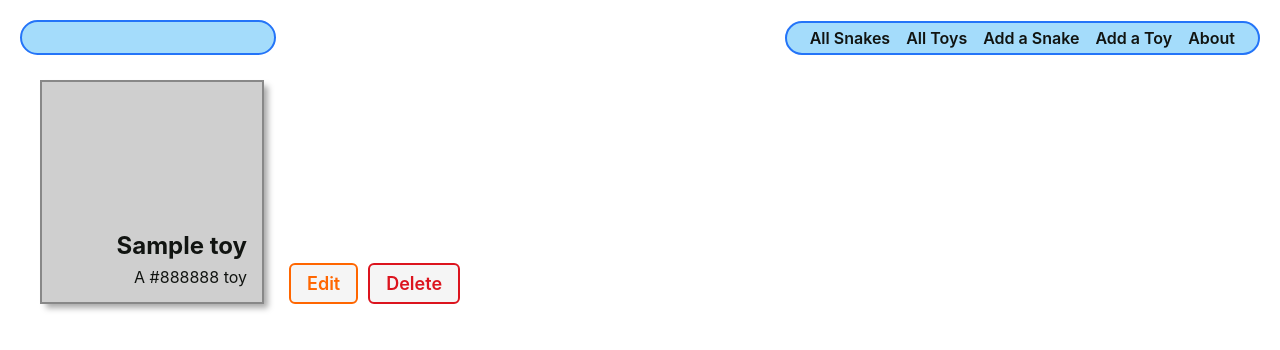
After one commit to MrManilex/snake-collector, a Django app: page /toys/1/ in a window 1280 px wide. The commit adds this page. Shown: the top 350 px of the page. Run offline with Django 4.2, Linux system fonts and the light colour scheme; tables that the repository leaves empty hold one stand-in row (values such as "Sample post").

Commit message:
create details and index views

```diff
--- /dev/null
+++ b/main_app/static/css/toy-detail.css
@@ -0,0 +1,52 @@
+main {
+   display: flex;
+   align-items: flex-end;
+   justify-content: flex-start;
+   min-height: auto;
+}
+
+.card {
+   width: 224px;
+   height: 224px;
+   margin: 25px 25px 15px 40px;
+   border: solid 2px;
+   box-shadow: var(--card-box-shadow);
+   position: relative;
+}
+
+.card-bg{
+   opacity: .4;
+   position: absolute;
+   display: inline-flex;
+   top: 0;
+   left: 0;
+   width: 100%;
+   height: 100%;
+}
+
+.card-content {
+   padding: 15px;
+   height: 100%;
+   width: 100%;
+   display: flex;
+   align-items: flex-end;
+   justify-content: flex-end;
+   flex-direction: column;
+   color: var(--text-color);
+}
+
+.btn {
+   margin-bottom: 15px;
+}
+
+.card h2 {
+   margin: 7px 0;
+   font-size: var(--font-xl);
+   z-index: 1;
+}
+
+.card p {
+   margin: 0;
+   font-size: var(--font-reg);
+   z-index: 1;
+}
--- a/main_app/templates/base.html
+++ b/main_app/templates/base.html
@@ -31,7 +31,9 @@
    <nav>
       <ul>
          <li><a href="{% url 'snakes_index' %}">All Snakes</a></li>
+         <li><a href="{% url 'toys_index' %}">All Toys</a></li>
          <li><a href="{% url 'snakes_create' %}">Add a Snake</a></li>
+         <li><a href="{% url 'toys_create' %}">Add a Toy</a></li>
          <li><a href="{% url 'about' %}">About</a></li>
       </ul>
       </nav>
--- /dev/null
+++ b/main_app/templates/main_app/toy_detail.html
@@ -0,0 +1,24 @@
+{% extends 'base.html' %}
+{% load static %}
+
+{% block head %}
+<link
+   rel="stylesheet"
+   type="text/css"
+   href="{% static 'css/toy-detail.css' %}"
+/>
+{% endblock %}
+
+{% block content %}
+
+<div class="card" style="border-color: {{ toy.color }}">
+<div class="card-bg" style="background-color: {{ toy.color }}"></div>
+   <div class="card-content">
+      <h2>{{ toy.name }}</h2>
+      <p>A {{ toy.color }} toy</p>
+   </div>
+</div>
+<a href="{% url 'toys_update' toy.id %}" class="btn warn">Edit</a>
+<a href="{% url 'toys_delete' toy.id %}" class="btn danger">Delete</a>
+
+{% endblock %}
--- a/main_app/urls.py
+++ b/main_app/urls.py
@@ -10,4 +10,9 @@ urlpatterns = [
    path('snakes/<int:pk>/update/', views.SnakeUpdate.as_view(), name='snakes_update'),
    path('snakes/<int:pk>/delete/', views.SnakeDelete.as_view(), name='snakes_delete'),
    path('snakes/<int:snake_id>/add_feeding/', views.add_feeding, name='add_feeding'),
+   path('toys/', views.ToyList.as_view(), name='toys_index'),
+   path('toys/create/', views.ToyCreate.as_view(), name='toys_create'),
+   path('toys/<int:pk>/', views.ToyDetail.as_view(), name='toys_detail'),
+   path('toys/<int:pk>/update/', views.ToyUpdate.as_view(), name='toys_update'),
+   path('toys/<int:pk>/delete/', views.ToyDelete.as_view(), name='toys_delete'),
 ]
--- a/main_app/views.py
+++ b/main_app/views.py
@@ -1,9 +1,9 @@
 from django.shortcuts import render, redirect
 from django.http import HttpResponse
 from django.views.generic.edit import CreateView, UpdateView, DeleteView
-
+from django.views.generic import ListView, DetailView
 from main_app.forms import FeedingForm
-from .models import Snake
+from .models import Snake, Toy
 
 # Create your views here.
 
@@ -43,3 +43,21 @@ class SnakeUpdate(UpdateView):
 class SnakeDelete(DeleteView):
    model = Snake
    success_url = '/snakes/'
+
+class ToyCreate(CreateView):
+   model = Toy
+   fields = '__all__'
+
+class ToyList(ListView):
+   model = Toy
+
+class ToyDetail(DetailView):
+   model = Toy
+
+class ToyUpdate(UpdateView):
+   model = Toy
+   fields = ['name', 'color']
+
+class ToyDelete(DeleteView):
+   model = Toy
+   success_url = '/toys/'
```
Also changed, not shown: main_app/static/css/toy-index.css (added, +64 -0 lines), main_app/templates/main_app/toy_confirm_delete.html (added, +22 -0 lines), main_app/templates/main_app/toy_form.html (added, +24 -0 lines), main_app/templates/main_app/toy_list.html (added, +32 -0 lines).
